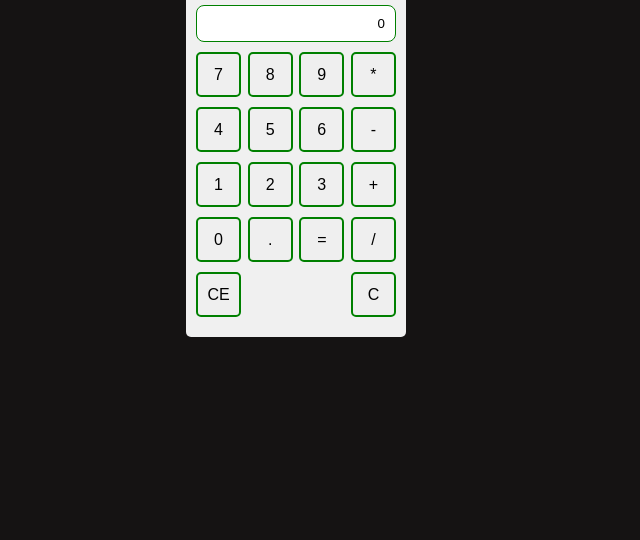
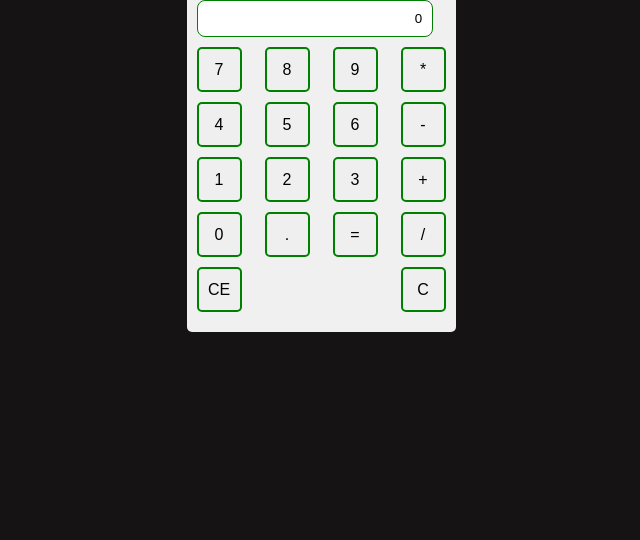
Before and after one commit to harley-dane/calculator2, a website: page index.html in a window 1280 px wide. Shown: the part 276-816 px from the top of the page, without its empty margins (344-984 px from the left). Drawn offline with Linux system fonts and the light colour scheme.

Commit message:
update css

```diff
--- a/css/index.css
+++ b/css/index.css
@@ -14,10 +14,11 @@ body {
 }
 
 .calculator {
-  width: 200px;
+  width: 100%;
   padding: 10px;
   background: #f0f0f0;
   border-radius: 5px;
+  margin: 15px;
 }
 h1 {
   text-align: center;
@@ -25,7 +26,7 @@ h1 {
   color: green;
 }
 .display {
-  width: 100%;
+  width: 95%;
   margin-bottom: 10px;
   padding: 10px;
   text-align: right;
```
